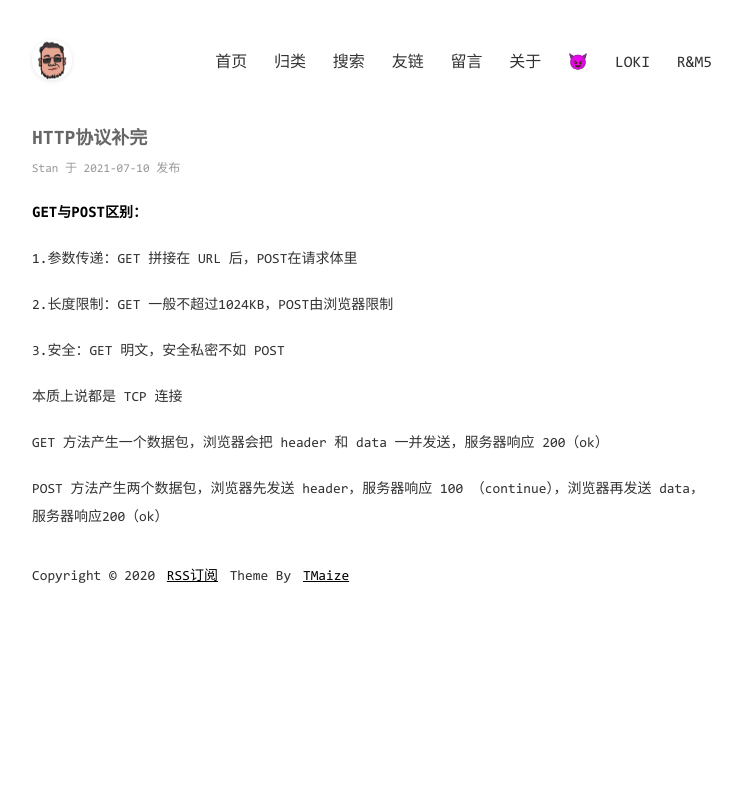
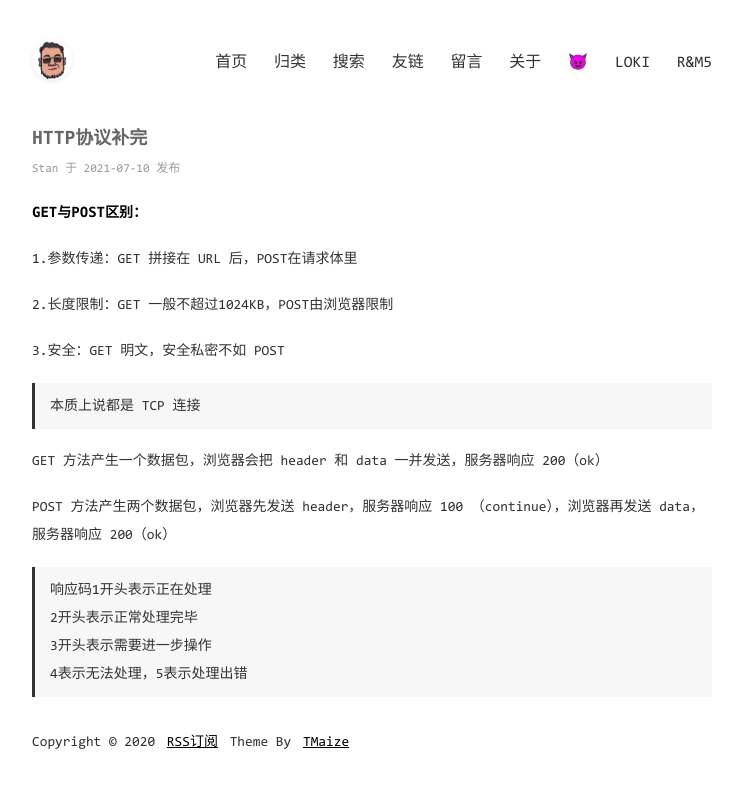
Before and after one commit to Stansec233/Stansec233.github.io, a Jekyll site: the page built from _posts/2021-07-10-HTTP协议补完.md, in a window 1280 px wide. Shown: the top 788 px of the page, without its empty margins (268-1010 px from the left). Built offline with Jekyll 4.4.1, drawn with Linux system fonts in a browser that asks for light colours; comment, search, counter and statistics services are not loaded.

Commit message:
Update 2021-07-10-HTTP协议补完.md

```diff
--- a/_posts/2021-07-10-HTTP协议补完.md
+++ b/_posts/2021-07-10-HTTP协议补完.md
@@ -12,8 +12,17 @@ categories: [Web安全]
 
 3.安全：GET 明文，安全私密不如 POST
 
-本质上说都是 TCP 连接
+> 本质上说都是 TCP 连接
+>
 
 GET 方法产生一个数据包，浏览器会把 header 和 data 一并发送，服务器响应 200（ok）
 
-POST 方法产生两个数据包，浏览器先发送 header，服务器响应 100 （continue），浏览器再发送 data，服务器响应200（ok）
+POST 方法产生两个数据包，浏览器先发送 header，服务器响应 100 （continue），浏览器再发送 data，服务器响应 200（ok）
+
+> 响应码1开头表示正在处理
+>
+> 2开头表示正常处理完毕
+>
+> 3开头表示需要进一步操作
+>
+> 4表示无法处理，5表示处理出错
```
